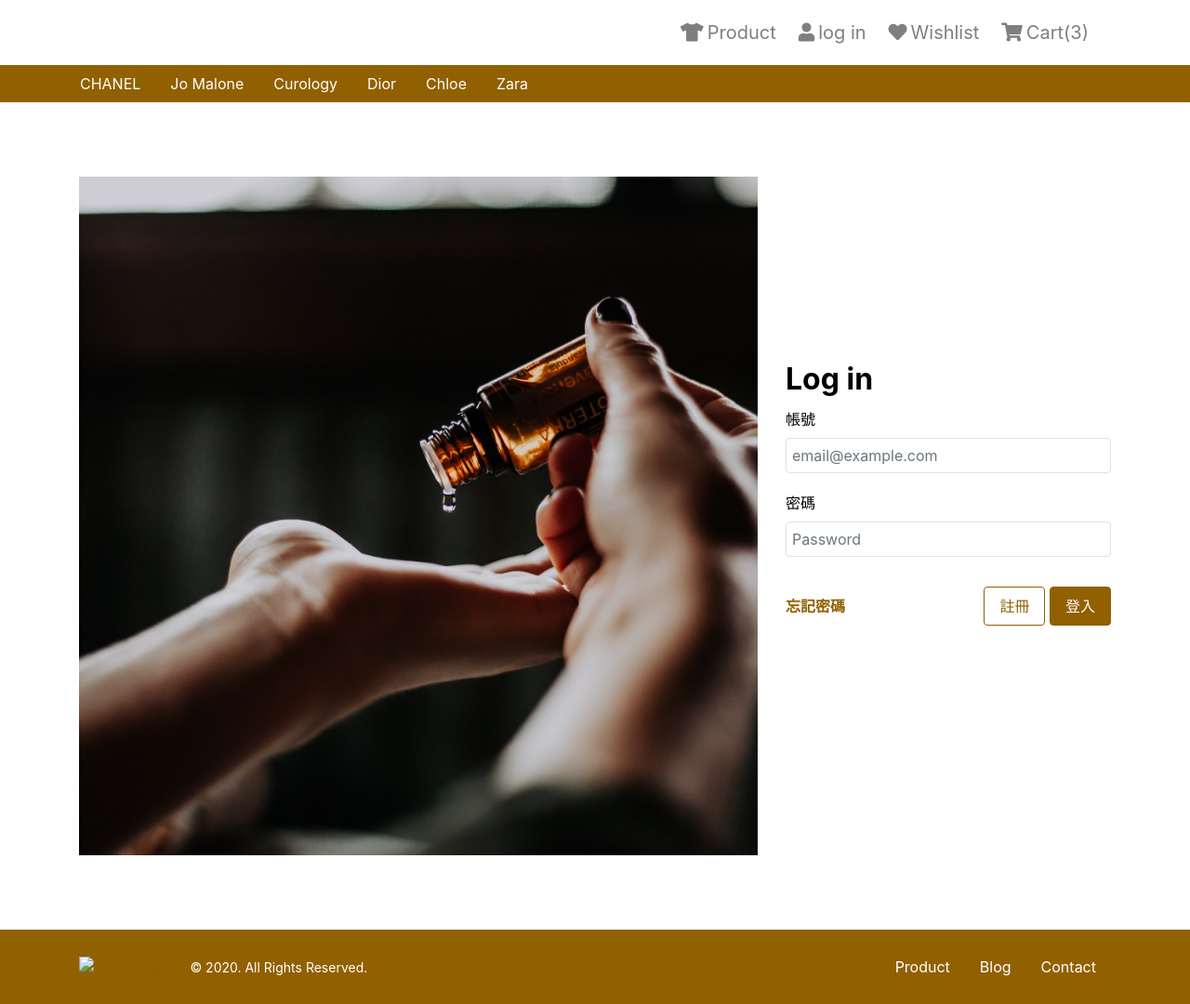
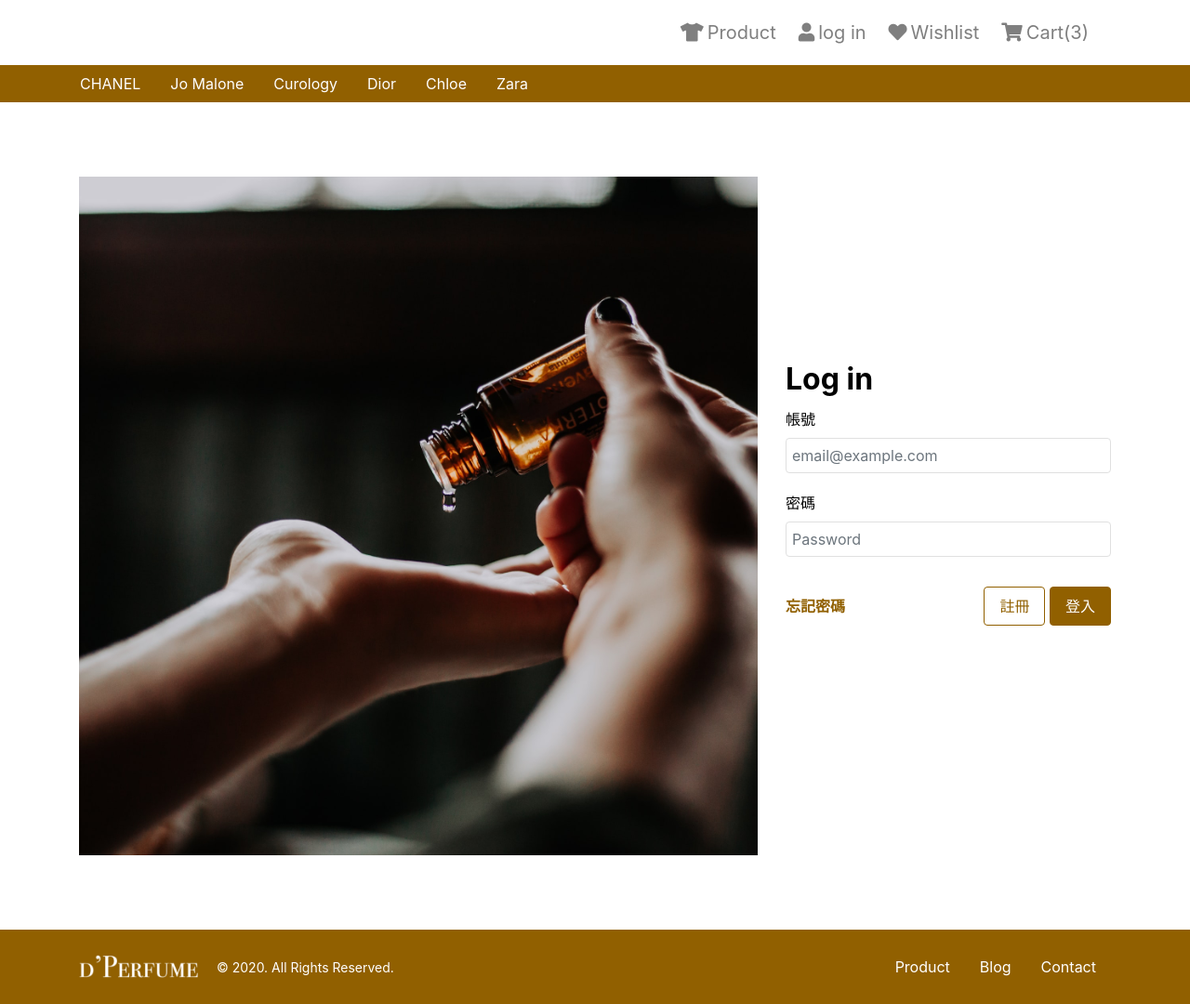
Before and after one commit to amber871023/W7, a plain HTML site: page login.html in a window 1280 px wide. Shown: the whole page at 93% size. Drawn offline with nearby package versions, Linux system fonts and the light colour scheme; the site is published under a folder, as on GitHub Pages, so addresses that start at the root find nothing.

Commit message:
Update login.html

```diff
--- a/login.html
+++ b/login.html
@@ -237,7 +237,7 @@
                             href="index.html"
                             class="mr-5"
                         ><img
-                                src="/img/footerLogo.png"
+                                src="img/footerLogo.png"
                                 alt="footerLogo"
                             ></a>
                         <small>© 2020. All Rights Reserved.</small>
```
